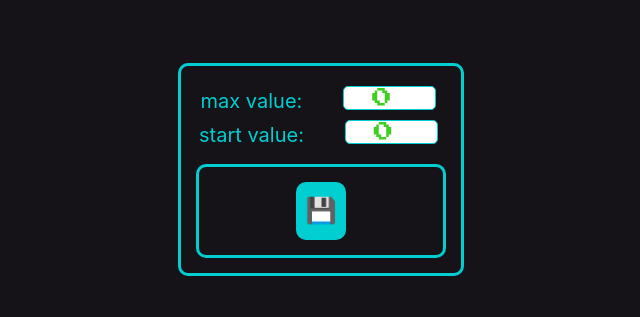
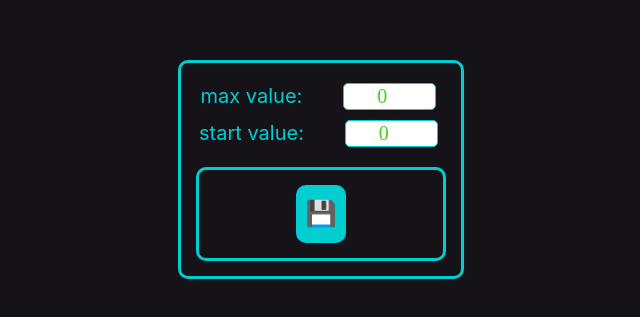
Before and after one commit to DenRainmen/Counter-react-rev3, a React (Create React App) app: page / in a window 1280 px wide. Shown: the part 191-508 px from the top of the page, without its empty margins (319-959 px from the left). Built offline with nearby package versions, Linux system fonts and the light colour scheme.

Commit message:
Fix bugs in Counter.css

```diff
--- a/src/Counter.css
+++ b/src/Counter.css
@@ -1,4 +1,4 @@
-@import url('https://fonts.googleapis.com/css2?family=Press+Start+2P&display=swap');
+/*@import url('https://fonts.googleapis.com/css2?family=Press+Start+2P&display=swap');*/
 
 
 main {
```
